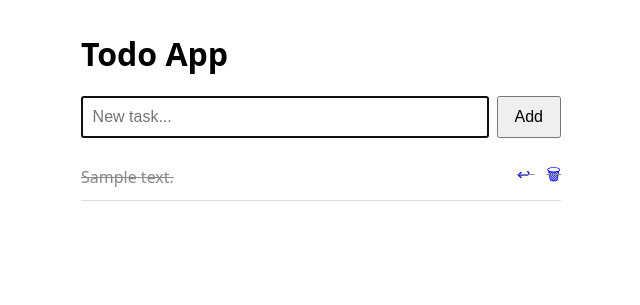
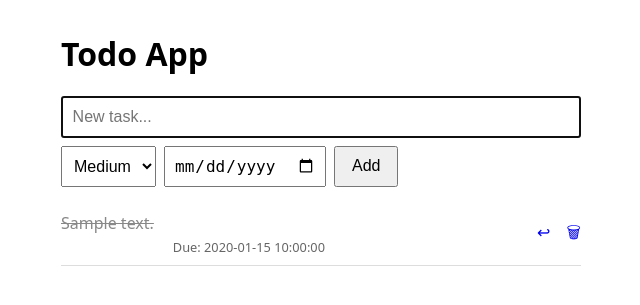
Before and after one commit to rajendrasinghchouhan074-hue/todo-app, a Flask app: template templates/index.html in a window 1280 px wide. Shown: the top 305 px of the page, without its empty margins (319-959 px from the left). Run offline with Flask 3, Linux system fonts and the light colour scheme; the template is opened without the code that fills it: most values are stand-ins (such as "Sample title", 1, 10 or a date in 2020).

Commit message:
Add priority and due date

```diff
--- a/app.py
+++ b/app.py
@@ -1,4 +1,5 @@
 import json
+from datetime import date
 from pathlib import Path
 
 from flask import Flask, redirect, render_template, request, url_for
@@ -17,15 +18,17 @@ def save(todos):
 
 @app.route("/")
 def index():
-    return render_template("index.html", todos=load())
+    return render_template("index.html", todos=load(), today=date.today().isoformat())
 
 
 @app.route("/add", methods=["POST"])
 def add():
     text = request.form.get("text", "").strip()
+    priority = request.form.get("priority", "Medium")
+    due = request.form.get("due", "")
     if text:
         todos = load()
-        todos.append({"text": text, "done": False})
+        todos.append({"text": text, "done": False, "priority": priority, "due": due})
         save(todos)
     return redirect(url_for("index"))
 
--- a/templates/index.html
+++ b/templates/index.html
@@ -5,13 +5,20 @@
   <meta name="viewport" content="width=device-width, initial-scale=1">
   <title>Todo App</title>
   <style>
-    body { font-family: system-ui, sans-serif; max-width: 480px; margin: 2rem auto; padding: 0 1rem; }
-    form { display: flex; gap: .5rem; margin-bottom: 1rem; }
-    input[type=text] { flex: 1; padding: .6rem; font-size: 1rem; }
+    body { font-family: system-ui, sans-serif; max-width: 520px; margin: 2rem auto; padding: 0 1rem; }
+    form { display: flex; flex-wrap: wrap; gap: .5rem; margin-bottom: 1rem; }
+    input[type=text] { flex: 1 1 100%; padding: .6rem; font-size: 1rem; }
+    select, input[type=date] { padding: .5rem; font-size: 1rem; }
     button { padding: .6rem 1rem; font-size: 1rem; cursor: pointer; }
     ul { list-style: none; padding: 0; }
     li { display: flex; justify-content: space-between; align-items: center; padding: .6rem 0; border-bottom: 1px solid #ddd; }
-    li.done span { text-decoration: line-through; color: #888; }
+    li.done .text { text-decoration: line-through; color: #888; }
+    .meta { font-size: .8rem; color: #666; margin-top: .2rem; }
+    .badge { padding: .1rem .5rem; border-radius: 999px; color: #fff; font-size: .75rem; margin-right: .4rem; }
+    .High { background: #d93025; }
+    .Medium { background: #f29900; }
+    .Low { background: #188038; }
+    .overdue { color: #d93025; font-weight: 600; }
     a { text-decoration: none; margin-left: .75rem; }
   </style>
 </head>
@@ -19,19 +26,35 @@
   <h1>Todo App</h1>
   <form action="{{ url_for('add') }}" method="post">
     <input type="text" name="text" placeholder="New task..." required autofocus>
+    <select name="priority">
+      <option>High</option>
+      <option selected>Medium</option>
+      <option>Low</option>
+    </select>
+    <input type="date" name="due">
     <button type="submit">Add</button>
   </form>
   <ul>
     {% for t in todos %}
     <li class="{{ 'done' if t.done else '' }}">
-      <span>{{ t.text }}</span>
+      <div>
+        <div class="text">{{ t.text }}</div>
+        <div class="meta">
+          {% if t.priority %}<span class="badge {{ t.priority }}">{{ t.priority }}</span>{% endif %}
+          {% if t.due %}
+            <span class="{{ 'overdue' if (t.due < today and not t.done) else '' }}">
+              Due: {{ t.due }}{% if t.due < today and not t.done %} (overdue){% endif %}
+            </span>
+          {% endif %}
+        </div>
+      </div>
       <span>
         <a href="{{ url_for('toggle', i=loop.index0) }}">{{ '↩' if t.done else '✓' }}</a>
         <a href="{{ url_for('delete', i=loop.index0) }}">🗑</a>
       </span>
     </li>
     {% else %}
-    <li>No tasks yet...</li>
+    <li>No tasks yet.</li>
     {% endfor %}
   </ul>
 </body>
```
